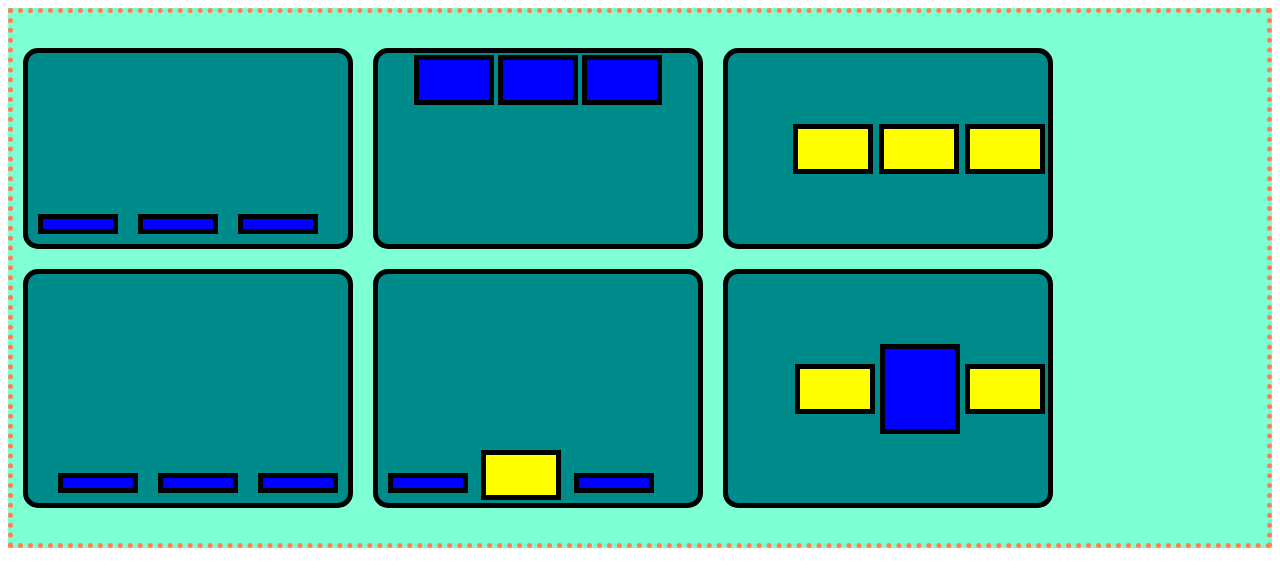
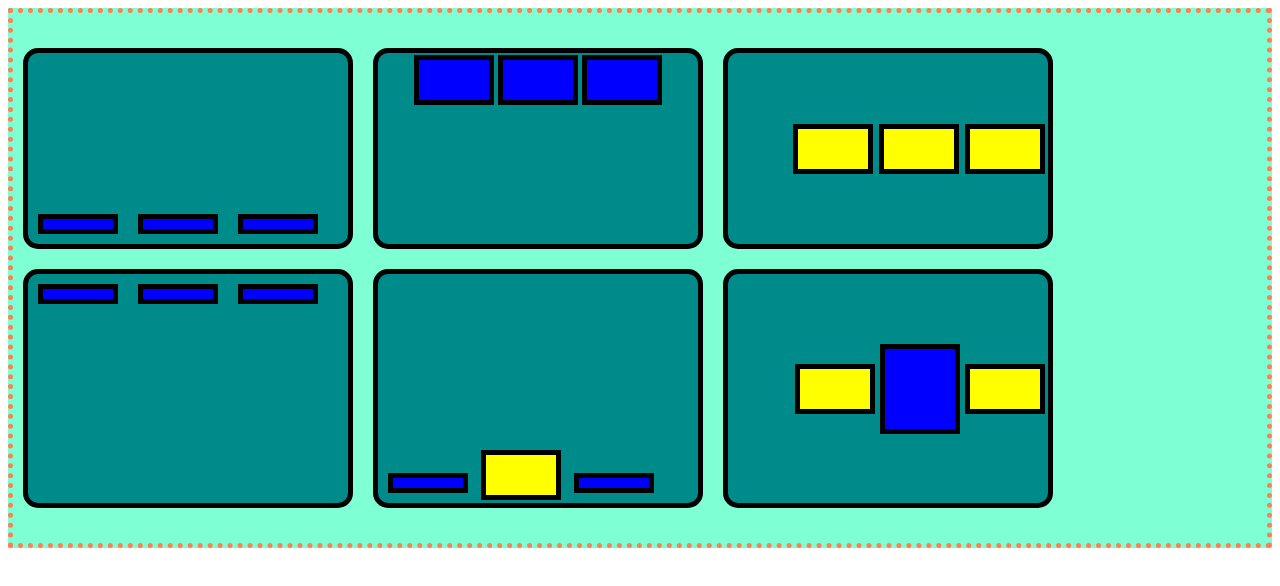
Before and after one commit to zeeshanzaidi1974/Lesson-5, a plain HTML site: page index.html in a window 1280 px wide. Drawn offline with Linux system fonts and the light colour scheme.

Commit message:
Update style.css

```diff
--- a/style.css
+++ b/style.css
@@ -171,8 +171,8 @@ background-color: darkcyan;
     margin: 10px;
     display: flex;
 
-    justify-content: right;
-    align-items: end;
+    justify-content: flex-start;
+    align-items: flex-start;
     flex-basis: 70px;
 }
 
```
